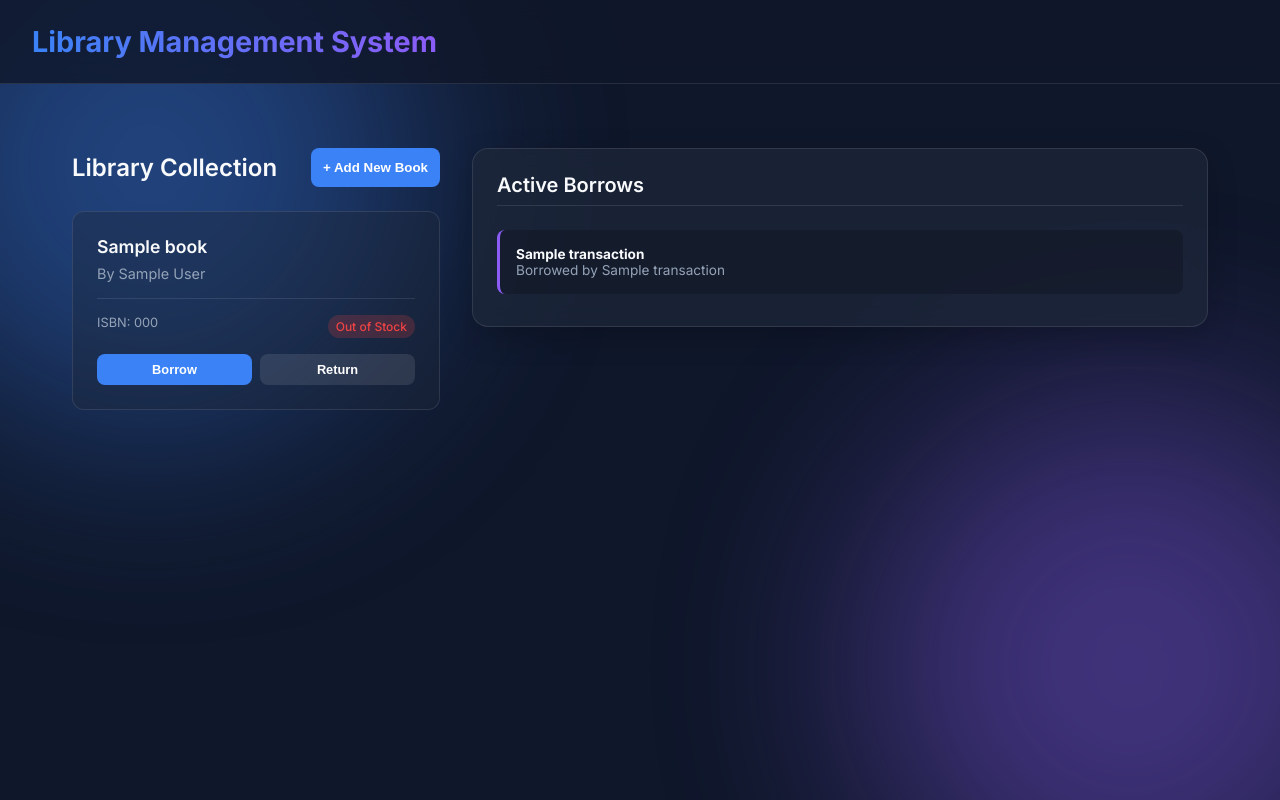
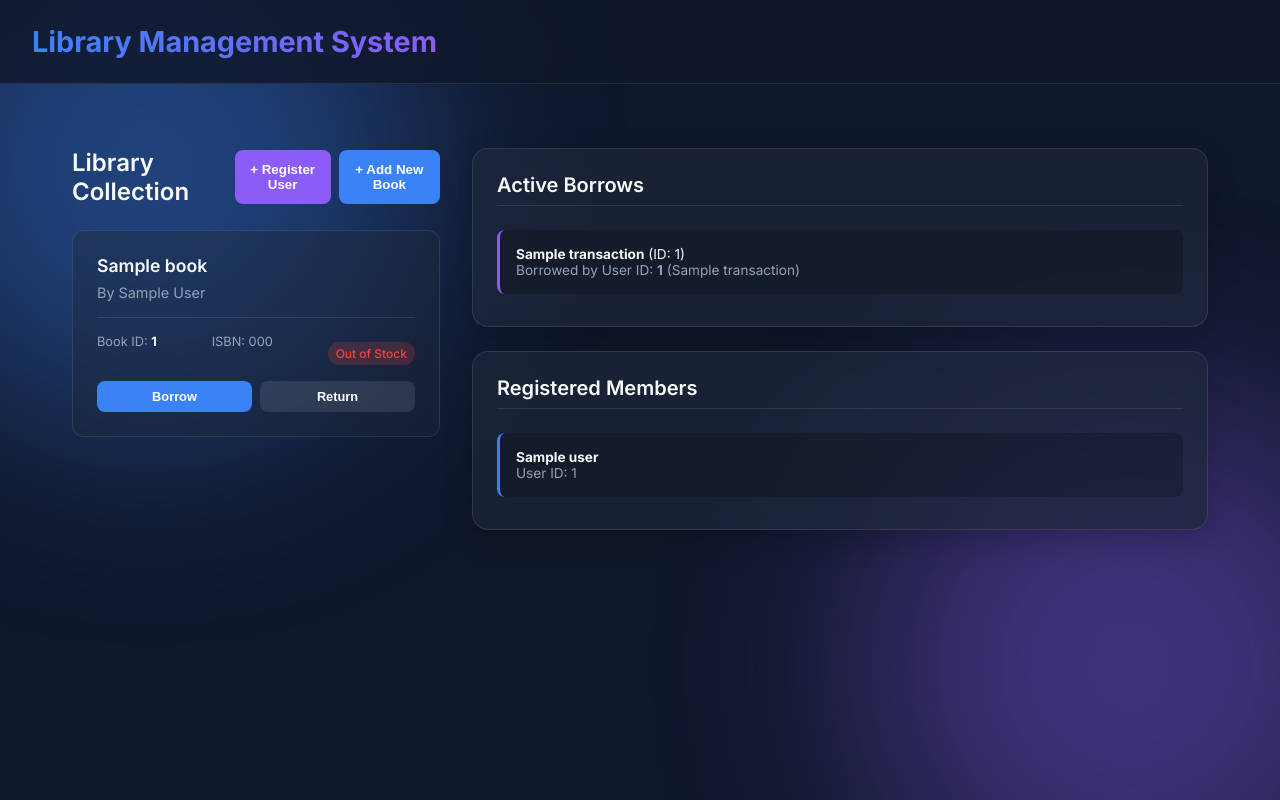
Before and after one commit to ajaydevgit/DBMS, a Flask app: page / in a window 1280 px wide. Run offline with Flask 3, Linux system fonts and the light colour scheme; a database or web service that is not in the repository returns one stand-in record (values such as "Sample title").

Commit message:
Update book and user registration modals

```diff
--- a/templates/index.html
+++ b/templates/index.html
@@ -6,7 +6,10 @@
     <div class="books-section">
         <div style="display: flex; justify-content: space-between; align-items: center; margin-bottom: 1.5rem;">
             <h2 style="font-size: 1.5rem; font-weight: 600;">Library Collection</h2>
-            <button class="btn" style="width: auto;" onclick="openModal('addBookModal')">+ Add New Book</button>
+            <div style="display: flex; gap: 0.5rem;">
+                <button class="btn" style="width: auto; background: var(--accent);" onclick="openModal('registerUserModal')">+ Register User</button>
+                <button class="btn" style="width: auto;" onclick="openModal('addBookModal')">+ Add New Book</button>
+            </div>
         </div>
 
         <div class="books-container">
@@ -16,17 +19,18 @@
                 <div class="book-author">By {{ book.author }}</div>
 
                 <div class="book-meta">
-                    <span>ISBN: {{ book.isbn }}</span>
-                    {% if book.copies_available > 0 %}
-                        <span class="badge badge-available">{{ book.copies_available }} Available</span>
+                    <span>Book ID: <strong style="color: var(--text-main);">{{ book.book_id if book.book_id else book.isbn }}</strong></span><br>
+                    <span>ISBN: {{ book.isbn }}</span><br>
+                    {% if book.get('copies_available', 0) > 0 %}
+                        <span class="badge badge-available" style="margin-top: 0.5rem; display: inline-block;">{{ book.copies_available }} Available</span>
                     {% else %}
-                        <span class="badge badge-out">Out of Stock</span>
+                        <span class="badge badge-out" style="margin-top: 0.5rem; display: inline-block;">Out of Stock</span>
                     {% endif %}
                 </div>
 
                 <div class="action-buttons">
-                    <button class="btn btn-small" onclick="openModal('borrowModal', '{{ book.isbn }}', '{{ book.title }}')" {% if book.copies_available <= 0 %}style="opacity: 0.5; cursor: not-allowed;" disabled{% endif %}>Borrow</button>
-                    <button class="btn btn-small" style="background: var(--card-border);" onclick="openModal('returnModal', '{{ book.isbn }}', '{{ book.title }}')">Return</button>
+                    <button class="btn btn-small" onclick="openModal('borrowModal', '{{ book.book_id if book.book_id else book.isbn }}', '{{ book.title }}')" {% if book.get('copies_available', 0) <= 0 %}style="opacity: 0.5; cursor: not-allowed;" disabled{% endif %}>Borrow</button>
+                    <button class="btn btn-small" style="background: var(--card-border);" onclick="openModal('returnModal', '{{ book.book_id if book.book_id else book.isbn }}', '{{ book.title }}')">Return</button>
                 </div>
             </div>
             {% else %}
@@ -39,14 +43,15 @@
 
     <!-- Sidebar Activity -->
     <div class="sidebar">
-        <div class="card">
+        <!-- Active Borrows -->
+        <div class="card" style="margin-bottom: 1.5rem;">
             <h2>Active Borrows</h2>
             {% if active_borrows %}
                 <ul class="borrow-list">
                     {% for tx in active_borrows %}
                     <li class="borrow-item">
-                        <strong>{{ tx.book_title }}</strong><br>
-                        <span style="color: var(--text-muted);">Borrowed by {{ tx.member_name }}</span>
+                        <strong>{{ tx.book_title }}</strong> (ID: {{ tx.book_id }})<br>
+                        <span style="color: var(--text-muted);">Borrowed by User ID: <strong>{{ tx.user_id }}</strong> ({{ tx.member_name }})</span>
                     </li>
                     {% endfor %}
                 </ul>
@@ -54,6 +59,42 @@
                 <p style="color: var(--text-muted); font-size: 0.9rem;">No active borrowings.</p>
             {% endif %}
         </div>
+
+        <!-- Registered Users Widget -->
+        <div class="card">
+            <h2>Registered Members</h2>
+            {% if users %}
+                <ul class="borrow-list">
+                    {% for user in users %}
+                    <li class="borrow-item" style="border-left-color: var(--primary);">
+                        <strong>{{ user.name }}</strong><br>
+                        <span style="color: var(--text-muted);">User ID: {{ user.user_id }}</span>
+                    </li>
+                    {% endfor %}
+                </ul>
+            {% else %}
+                <p style="color: var(--text-muted); font-size: 0.9rem;">No members registered yet.</p>
+            {% endif %}
+        </div>
+    </div>
+</div>
+
+<!-- Register User Modal -->
+<div id="registerUserModal" class="modal-overlay">
+    <div class="card modal">
+        <button class="close-modal" data-close="registerUserModal">&times;</button>
+        <h2>Register New Member</h2>
+        <form action="/register_user" method="POST">
+            <div class="form-group">
+                <label>User ID (e.g., U-101)</label>
+                <input type="text" name="user_id" class="form-control" required placeholder="Type ID explicitly...">
+            </div>
+            <div class="form-group">
+                <label>Full Name</label>
+                <input type="text" name="name" class="form-control" required>
+            </div>
+            <button type="submit" class="btn" style="background: var(--accent);">Register Member</button>
+        </form>
     </div>
 </div>
 
@@ -64,6 +105,10 @@
         <h2>Add to Library</h2>
         <form action="/add_book" method="POST">
             <div class="form-group">
+                <label>Book ID (Unique Catalog ID)</label>
+                <input type="text" name="book_id" class="form-control" required placeholder="e.g., B-200">
+            </div>
+            <div class="form-group">
                 <label>Book Title</label>
                 <input type="text" name="title" class="form-control" required>
             </div>
@@ -72,8 +117,8 @@
                 <input type="text" name="author" class="form-control" required>
             </div>
             <div class="form-group">
-                <label>ISBN</label>
-                <input type="text" name="isbn" class="form-control" required>
+                <label>ISBN (Optional Classification)</label>
+                <input type="text" name="isbn" class="form-control">
             </div>
             <div class="form-group">
                 <label>Copies Count</label>
@@ -93,10 +138,10 @@
             Borrowing: <strong class="modal-book-title text-main"></strong>
         </p>
         <form action="/borrow" method="POST">
-            <input type="hidden" name="isbn">
+            <input type="hidden" name="book_id">
             <div class="form-group">
-                <label>Member Name</label>
-                <input type="text" name="member_name" class="form-control" placeholder="Who is borrowing?" required>
+                <label>Member's User ID</label>
+                <input type="text" name="user_id" class="form-control" placeholder="Enter assigned User ID..." required>
             </div>
             <button type="submit" class="btn">Confirm Borrow</button>
         </form>
@@ -112,10 +157,10 @@
             Returning: <strong class="modal-book-title text-main"></strong>
         </p>
         <form action="/return_book" method="POST">
-            <input type="hidden" name="isbn">
+            <input type="hidden" name="book_id">
             <div class="form-group">
-                <label>Member Name</label>
-                <input type="text" name="member_name" class="form-control" placeholder="Who is returning?" required>
+                <label>Member's User ID</label>
+                <input type="text" name="user_id" class="form-control" placeholder="Enter returning User's ID..." required>
             </div>
             <button type="submit" class="btn">Confirm Return</button>
         </form>
```
